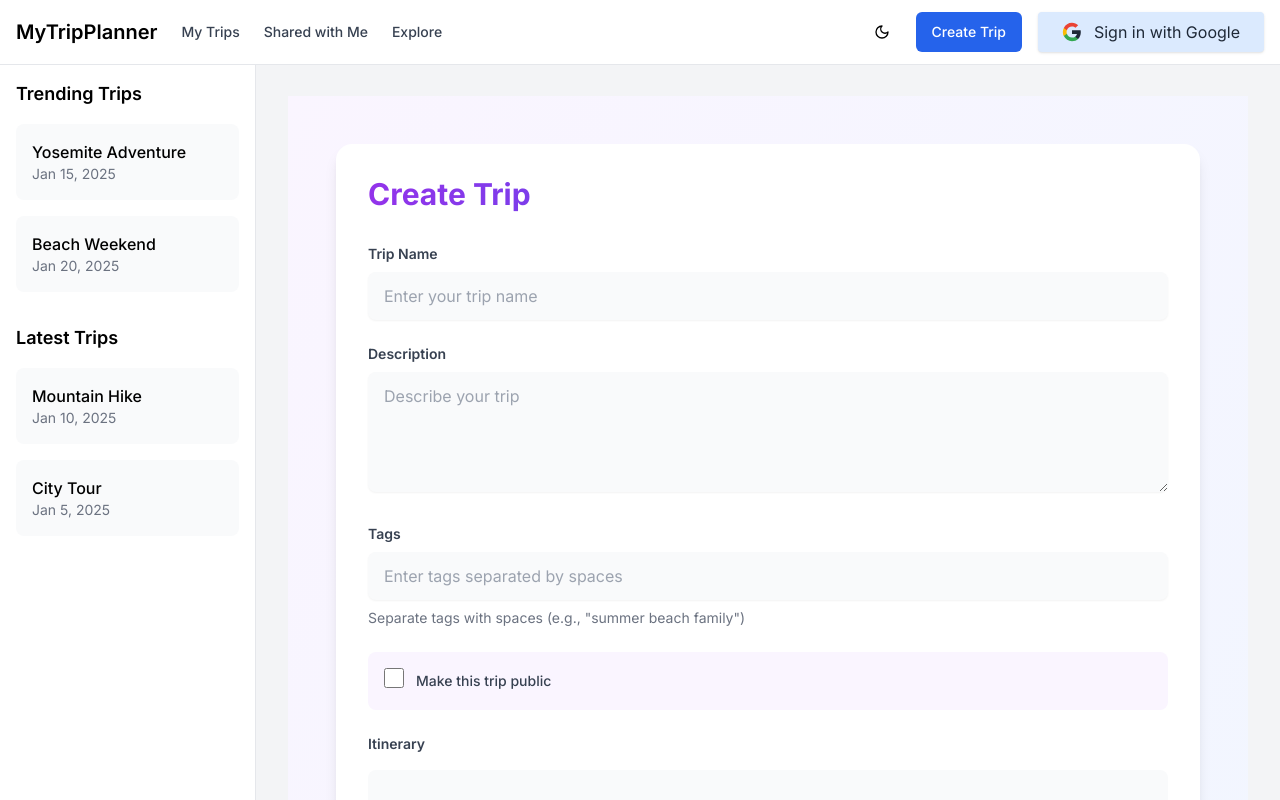
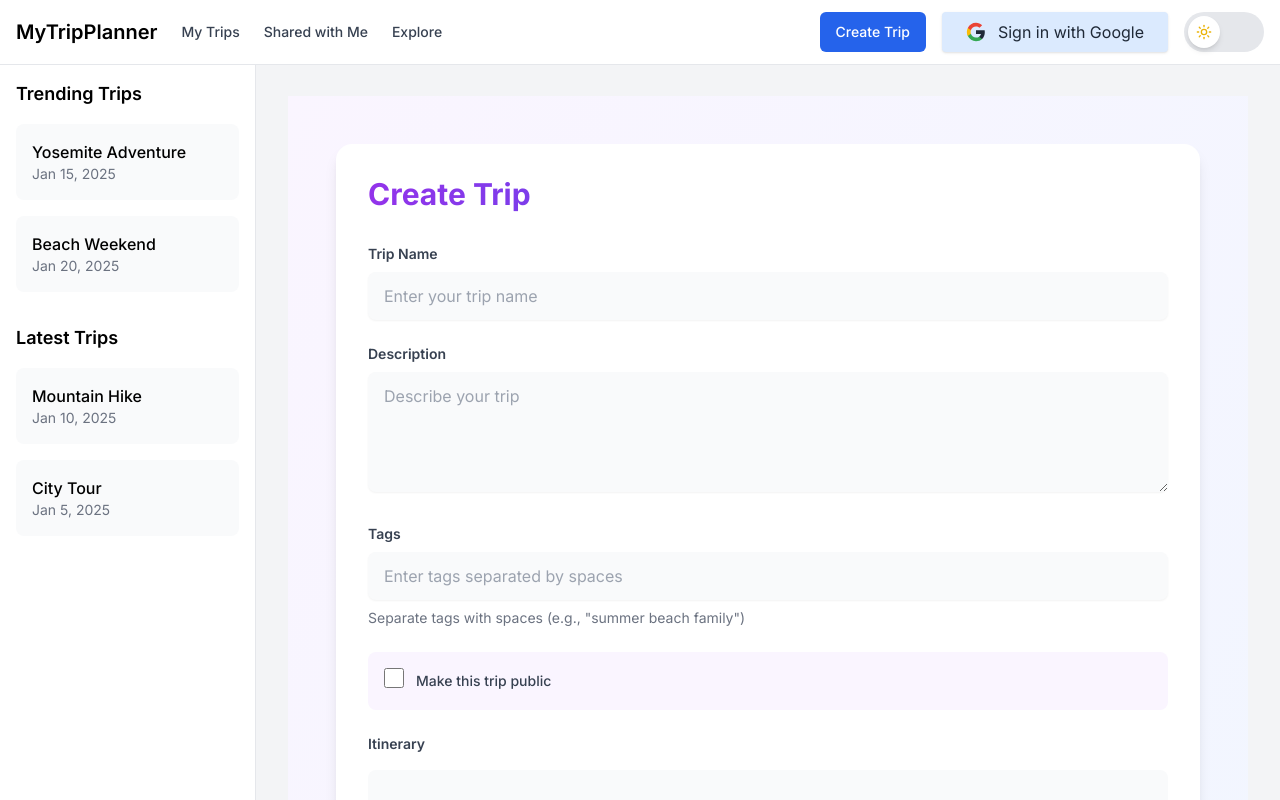
Before and after one commit to gadzooks/trips, a Next.js app: page /trips/new in a window 1280 px wide. Shown: the top 800 px of the page. Built offline with nearby package versions, Linux system fonts and the light colour scheme; no server answers.

Commit message:
theme toggle

```diff
--- a/app/components/site-wide/Navbar.tsx
+++ b/app/components/site-wide/Navbar.tsx
@@ -7,6 +7,7 @@ import { Button } from '@/components/ui/button'
 import Link from 'next/link'
 import { useSession, signOut } from 'next-auth/react'
 import SignIn from '../auth/sign-in'
+import ThemeToggle from './ThemeToggle'
 
 export function Navbar() {
   const { isDark, toggle } = useTheme()
@@ -42,18 +43,6 @@ export function Navbar() {
         </div>
         <div className="flex items-center gap-4">
           <Button
-            variant="ghost"
-            size="icon"
-            onClick={toggle}
-            className="h-9 w-9 rounded-md"
-          >
-            {isDark ? (
-              <Sun className="h-4 w-4" />
-            ) : (
-              <Moon className="h-4 w-4" />
-            )}
-          </Button>
-          <Button
             variant="default"
             className="bg-blue-600 hover:bg-blue-700 text-white"
           >
@@ -76,6 +65,7 @@ export function Navbar() {
           >
             <Menu className="h-4 w-4" />
           </Button>
+          <ThemeToggle isDark={isDark} toggle={toggle} />
         </div>
       </div>
     </header>
--- /dev/null
+++ b/app/components/site-wide/ThemeToggle.tsx
@@ -0,0 +1,43 @@
+import React, { useState, useEffect } from 'react';
+import { Moon, Sun } from 'lucide-react';
+
+interface ThemeToggleProps {
+  isDark: boolean;
+  toggle: () => void;
+}
+
+const ThemeToggle: React.FC<ThemeToggleProps> = ({ isDark: initialIsDark, toggle }) => {
+  const [isDark, setIsDark] = useState<boolean>(initialIsDark);
+
+  useEffect(() => {
+    setIsDark(initialIsDark);
+  }, [initialIsDark]);
+
+  const handleToggle = (): void => {
+    setIsDark(!isDark);
+    toggle();
+  };
+
+  return (
+    <button
+      onClick={handleToggle}
+      type="button"
+      aria-label={`Switch to ${isDark ? 'light' : 'dark'} mode`}
+      className="relative h-10 w-20 rounded-full bg-gray-200 dark:bg-gray-700 transition-colors duration-200"
+    >
+      <div
+        className={`absolute top-1 left-1 h-8 w-8 rounded-full bg-white shadow-md transform transition-transform duration-200 flex items-center justify-center ${
+          isDark ? 'translate-x-10' : 'translate-x-0'
+        }`}
+      >
+        {isDark ? (
+          <Moon className="h-4 w-4 text-gray-700" />
+        ) : (
+          <Sun className="h-4 w-4 text-yellow-500" />
+        )}
+      </div>
+    </button>
+  );
+};
+
+export default ThemeToggle;
```
